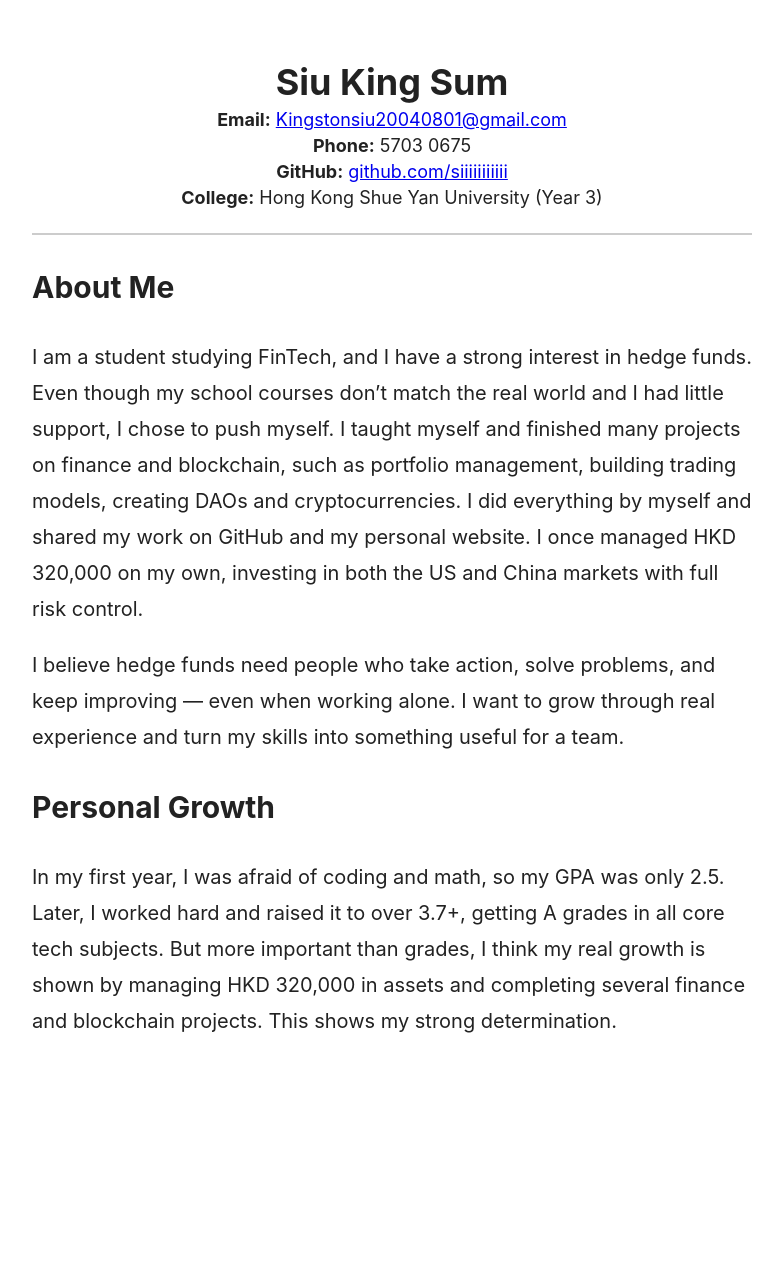
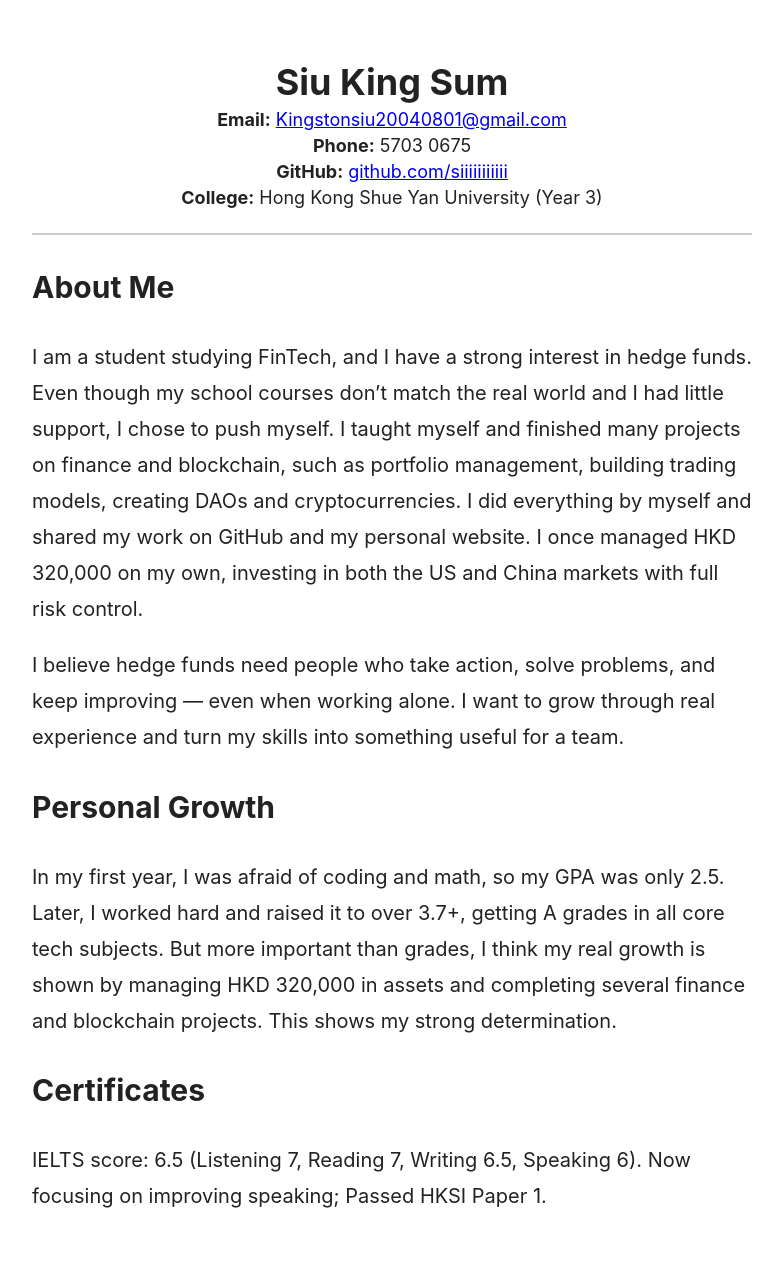
Before and after one commit to siiiiiiiiiii/siiiiiiiii.github.io, a Jekyll site: the page built from index.md, in a window 1280 px wide. Shown: the whole page, without its empty margins (248-1031 px from the left). Built offline with Jekyll 4.4.1, drawn with Linux system fonts in a browser that asks for light colours; before the commit the page ends 1099 px from its top, so only the background shows below that.

Commit message:
Update index.md

```diff
--- a/index.md
+++ b/index.md
@@ -69,6 +69,14 @@ title: "About Me"
       In my first year, I was afraid of coding and math, so my GPA was only 2.5. Later, I worked hard and raised it to over 3.7+, getting A grades in all core tech subjects. But more important than grades, I think my real growth is shown by managing HKD 320,000 in assets and completing several finance and blockchain projects. This shows my strong determination.
        </p>
     </div>
+
+    <!-- Certificates 內容 -->
+    <div class="content">
+      <h2>Certificates</h2>
+      <p>
+      IELTS score: 6.5 (Listening 7, Reading 7, Writing 6.5, Speaking 6). Now focusing on improving speaking; Passed HKSI Paper 1.
+         </p>
+    </div>
   </div>
 </body>
 </html>
```
